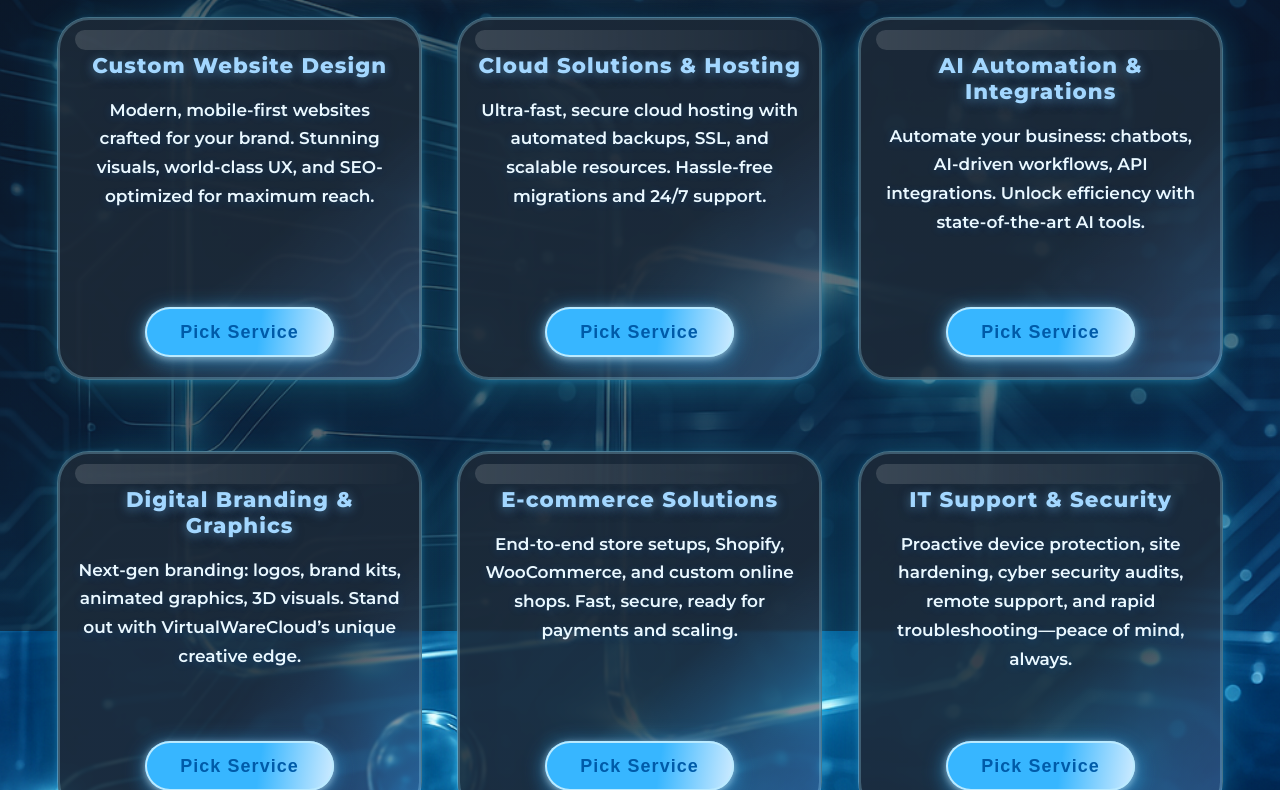
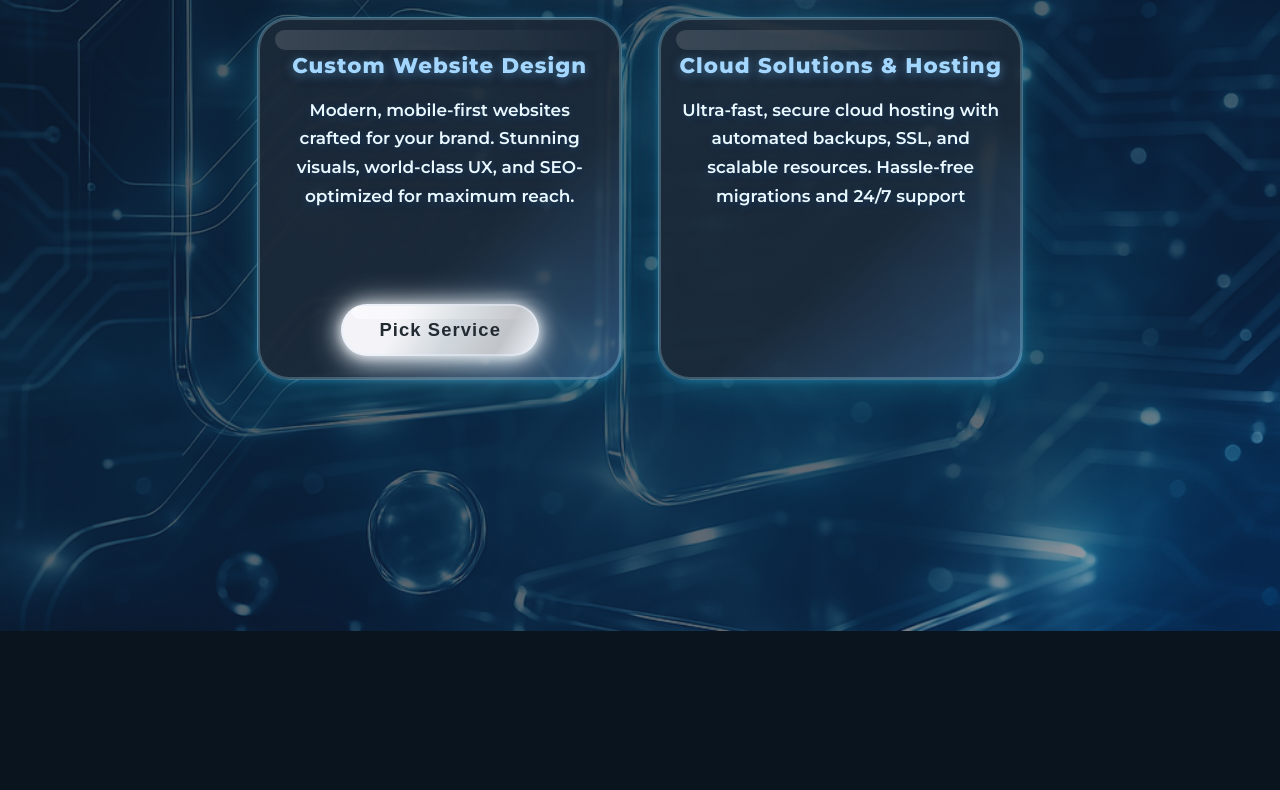
Before and after one commit to VirtualWareCloud/virtualwarecloud, a plain HTML site: page services.html in a window 1280 px wide. Shown: the part 169-959 px from the top of the page. After the commit the page ends 800 px from the top, so only its background shows below. Drawn offline with Linux system fonts and the light colour scheme.

Commit message:
Update services.html

```diff
--- a/services.html
+++ b/services.html
@@ -28,7 +28,6 @@
       background-color: #09141f;
     }
     body {
-      /* Optional: adds a dark overlay for better contrast with content */
       position: relative;
     }
     body::before {
@@ -183,31 +182,67 @@
       margin-bottom: 1.7rem; min-height: 70px;
       text-shadow: 0 2px 8px #0080ff33;
     }
+    /* SILVER GLASSY BUTTONS */
     .card-3d .pick-btn {
       margin-top: auto;
-      background: linear-gradient(98deg, #37b6ff 60%, #d1ecff 100%);
-      color: #005ba9; font-weight: 700;
-      padding: .91rem 2.2rem; border: none;
-      border-radius: 2.3rem;
-      box-shadow: 0 6px 20px #37b6ff38, 0 2px 7px #fff8, 0 0 0 2px #baeaff inset;
-      font-size: 1.12rem; letter-spacing: 1.1px;
-      transition: transform .17s, box-shadow .18s, background .18s;
-      cursor: pointer; will-change: transform; outline: none;
-      position: relative; overflow: hidden;
-      filter: drop-shadow(0 2px 10px #37b6ff66);
+      background: linear-gradient(120deg, #f4f4f8 30%, #d1d8dd 55%, #c1c4c9 80%, #f4f9ff 100%);
+      color: #232b32;
+      font-weight: 800;
+      padding: 0.95rem 2.4rem;
+      border: none;
+      border-radius: 2.5rem;
+      box-shadow: 0 6px 22px #b2c9de44, 0 2px 9px #fff9, 0 0 20px #fff8, 0 0 0 2px #e7eefc88 inset;
+      font-size: 1.15rem;
+      letter-spacing: 1.1px;
+      transition:
+        transform 0.18s,
+        box-shadow 0.18s,
+        background 0.22s,
+        filter 0.18s;
+      cursor: pointer;
+      will-change: transform, box-shadow, filter;
+      outline: none;
+      position: relative;
+      overflow: hidden;
+      filter: drop-shadow(0 2px 14px #fafcffaa);
+    }
+    .card-3d .pick-btn:before {
+      /* Top glossy shine */
+      content: "";
+      display: block;
+      position: absolute;
+      top: 2px; left: 10px; right: 10px; height: 13px;
+      background: linear-gradient(90deg,rgba(255,255,255,0.78),rgba(255,255,255,0.05));
+      border-radius: 1.3rem 1.3rem 2.5rem 2.5rem;
+      opacity: 0.7;
+      pointer-events: none;
+      filter: blur(0.4px);
+    }
+    .card-3d .pick-btn:after {
+      /* Animated glint on hover */
+      content: "";
+      position: absolute;
+      top: 0; left: -70px;
+      width: 50px; height: 100%;
+      background: linear-gradient(120deg,rgba(255,255,255,0.3) 10%,rgba(255,255,255,0.95) 50%,rgba(255,255,255,0.1) 90%);
+      opacity: 0; pointer-events: none;
+      transform: skewX(-28deg);
+      transition: left .44s cubic-bezier(.61,-0.11,.35,1.19), opacity .2s;
+      z-index: 2;
+    }
+    .card-3d .pick-btn:hover:after {
+      left: 120%;
+      opacity: .77;
+      transition: left .44s cubic-bezier(.61,-0.11,.35,1.19), opacity .21s;
     }
     .card-3d .pick-btn:active {
-      transform: scale(.96); background: #1849a3;
-      color: #fff;
+      transform: scale(.96);
+      background: linear-gradient(120deg, #e5e8ea 0%, #c3c7cc 80%);
+      color: #00306a;
+      filter: brightness(1.1);
     }
-    .card-3d .pick-btn::after {
-      content: ''; position: absolute; inset: -6px;
-      border-radius: 3rem; border: 2.3px solid #37b6ff88;
-      box-shadow: 0 0 12px #37b6ff66;
-      opacity: 0; pointer-events: none; transition: opacity .18s;
-    }
-    .card-3d .pick-btn:focus::after {
-      opacity: 1;
+    .card-3d .pick-btn:focus {
+      box-shadow: 0 0 0 3px #87e0ffbb, 0 6px 22px #b2c9de44, 0 2px 9px #fff9, 0 0 20px #fff8;
     }
     @media (max-width: 1200px) {
       .cards-container { gap: 1.2rem;}
@@ -293,40 +328,4 @@
     <div class="card-3d">
       <div class="card-title">Cloud Solutions & Hosting</div>
       <div class="card-desc">
-        Ultra-fast, secure cloud hosting with automated backups, SSL, and scalable resources. Hassle-free migrations and 24/7 support.
-      </div>
-      <button class="pick-btn" onclick="pickService('Cloud Solutions & Hosting')">Pick Service</button>
-    </div>
-    <!-- CARD 3 -->
-    <div class="card-3d">
-      <div class="card-title">AI Automation & Integrations</div>
-      <div class="card-desc">
-        Automate your business: chatbots, AI-driven workflows, API integrations. Unlock efficiency with state-of-the-art AI tools.
-      </div>
-      <button class="pick-btn" onclick="pickService('AI Automation & Integrations')">Pick Service</button>
-    </div>
-    <!-- CARD 4 -->
-    <div class="card-3d">
-      <div class="card-title">Digital Branding & Graphics</div>
-      <div class="card-desc">
-        Next-gen branding: logos, brand kits, animated graphics, 3D visuals. Stand out with VirtualWareCloud’s unique creative edge.
-      </div>
-      <button class="pick-btn" onclick="pickService('Digital Branding & Graphics')">Pick Service</button>
-    </div>
-    <!-- CARD 5 -->
-    <div class="card-3d">
-      <div class="card-title">E-commerce Solutions</div>
-      <div class="card-desc">
-        End-to-end store setups, Shopify, WooCommerce, and custom online shops. Fast, secure, ready for payments and scaling.
-      </div>
-      <button class="pick-btn" onclick="pickService('E-commerce Solutions')">Pick Service</button>
-    </div>
-    <!-- CARD 6 -->
-    <div class="card-3d">
-      <div class="card-title">IT Support & Security</div>
-      <div class="card-desc">
-        Proactive device protection, site hardening, cyber security audits, remote support, and rapid troubleshooting—peace of mind, always.
-      </div>
-      <button class="pick-btn" onclick="pickService('IT Support & Security')">Pick Service</button>
-    </div>
-  </div
+        Ultra-fast, secure cloud hosting with automated backups, SSL, and scalable resources. Hassle-free migrations and 24/7 support
```
